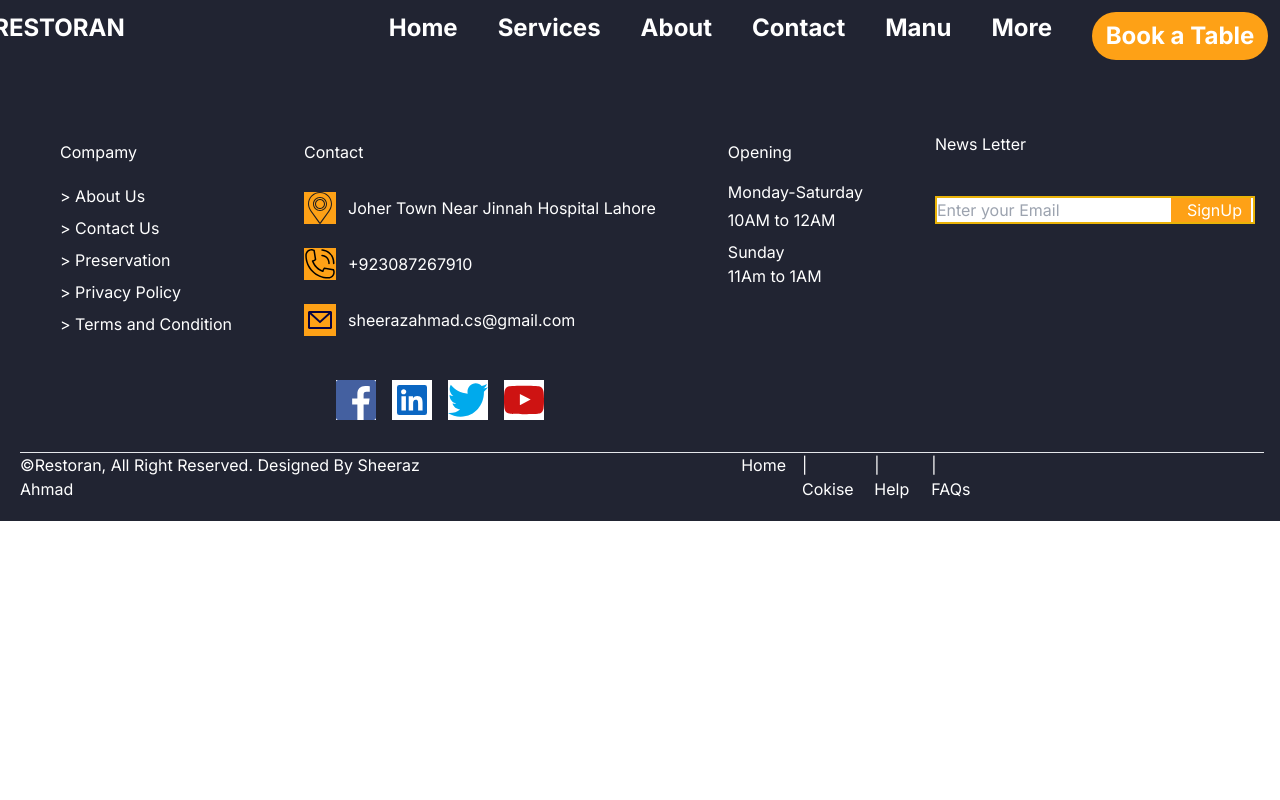
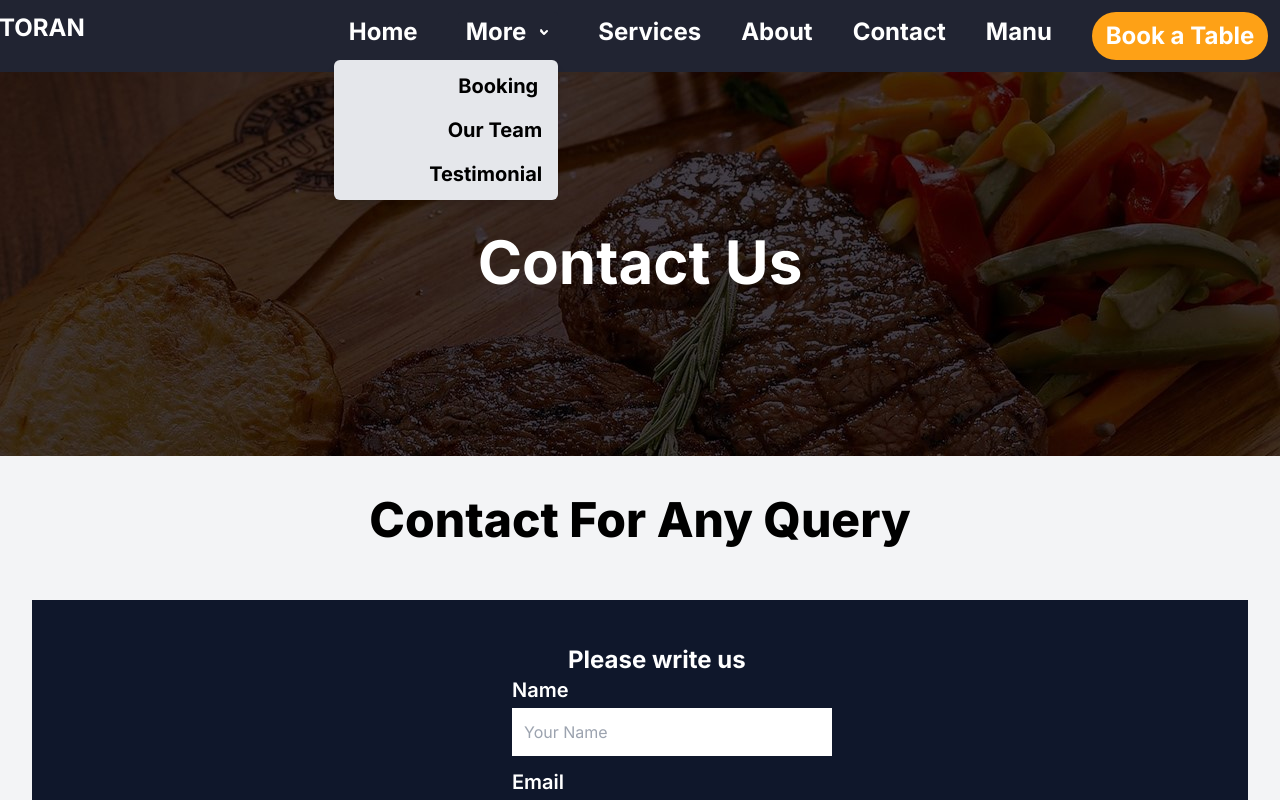
Before and after one commit to Sheeraz786955/restoran, a Next.js app: page /contact in a window 1280 px wide. Both pictures are taken after a click on the button "More". Shown: the top 800 px of the page. Built offline with nearby package versions, Linux system fonts and the light colour scheme.

Commit message:
addition some functions

```diff
--- a/src/app/about/page.tsx
+++ b/src/app/about/page.tsx
@@ -4,7 +4,7 @@ import Chefs from "../components/Chefs"
 export default function About(){
     return <div className="about bg-gray-100 ">
     <div className="container max-w-full" style={{ backgroundImage: "url('images/bg-hero.jpg')" }}>
-        <div className="maim bg-transparent backdrop-brightness-50 backdrop-blur-sm h-96 w-full">
+        <div className="maim bg-transparent h-96 w-full">
         <div className="pt-40"><h1 className="font-bold text-white md:text-6xl text-5xl text-center">About Us</h1></div>
         </div>
 
--- a/src/app/booking/page.tsx
+++ b/src/app/booking/page.tsx
@@ -2,7 +2,7 @@ import Reservation from "../components/Reservation"
 export default function Booking() {
     return <div className="about bg-gray-100 ">
         <div className="container max-w-full" style={{ backgroundImage: "url('images/bg-hero.jpg')" }}>
-            <div className="maim bg-transparent backdrop-brightness-50 backdrop-blur-sm h-96 w-full">
+            <div className="maim bg-transparent h-96 w-full">
                 <div className="pt-40"><h1 className="font-bold text-white md:text-6xl text-5xl text-center">Online Booking</h1></div>
             </div>
 
--- /dev/null
+++ b/src/app/components/Buttonmessage.tsx
@@ -0,0 +1,3 @@
+export default function Buttonmessage(){
+    return<button className="bg-[#fea116] hover:bg-orange-400  p-2 w-80 text-white font-bold ">Submit</button>
+}
--- /dev/null
+++ b/src/app/components/Contactus.tsx
@@ -0,0 +1,22 @@
+import Buttonmessage from "./Buttonmessage"
+export default function Contactus(){
+   return<div className="reservation md:px-8 md:py-4 mb-3">
+    <div className="container md:flex h-fit  bg-[#0f172b] ">
+        <div className="right w-full items-center justify-center md:px-72">
+            <form action="" className="p-11 md:pl-48 ">
+                <span className="text-white font-bold text-2xl ml-14 mb-7">Please write us</span><br />
+                <span className="font-semibold text-xl text-white">Name</span><br />
+                <input className="p-3 w-80 mb-3 mt-1" type="text" placeholder="Your Name"/><br/>
+                <span className="font-semibold text-xl text-white">Email</span><br />
+                <input className="p-3 w-80 mb-3 mt-1" type="email" placeholder="Your Email"/><br/>
+                <span className="font-semibold text-xl text-white">Subject</span><br />
+                <input className="p-3 w-80 mb-3 mt-1" type="text" placeholder="Subject"/><br />
+                <span className="font-semibold text-xl text-white">Message</span><br />
+                <textarea className="p-3 w-80 mb-3 mt-1" name="message" placeholder="Message"/><br />
+                <div className=" mt-2"><Buttonmessage/></div>
+            </form>
+        </div>
+    </div>
+   </div>
+
+}
--- a/src/app/components/Header.tsx
+++ b/src/app/components/Header.tsx
@@ -1,6 +1,7 @@
 import Button from "./Button";
 import Dropdown from "./Dropdown";
 import Link from "next/link";
+import More from "./More";
 export default function () {
   return (
     <div className="h-fit">
@@ -16,50 +17,25 @@ export default function () {
         <div className="pr-56 ">
           <a href="">RESTORAN</a>
         </div>
-        <a className="hover:text-[#fea116]" href={""}>
+        <a className="hover:text-[#fea116] pt-1" href={""}>
           Home
         </a>
-        <Link className="hover:text-[#fea116]" href={"service"}>
+        <span className="mb-1">
+          <More/>
+        </span>
+        <Link className="hover:text-[#fea116] pt-1" href={"service"}>
           Services
         </Link>
-        <Link className="hover:text-[#fea116]" href={"about"}>
+        <Link className="hover:text-[#fea116] pt-1" href={"about"}>
           About
         </Link>
-        <Link className="hover:text-[#fea116]" href={"contact"}>
+        <Link className="hover:text-[#fea116] pt-1" href={"contact"}>
           Contact
         </Link>
-        <Link className="hover:text-[#fea116]" href={"manu"}>
+        <Link className="hover:text-[#fea116] pt-1" href={"manu"}>
           Manu
         </Link>
 
-        <div className="relative group">
-          <button className="group-hover:bg-gray-400 hover:text-[#fea116]">
-            More
-          </button>
-          <ul className="hidden absolute z-10 mt-2 space-y-2 bg-gray-200 text-black p-2 shadow-lg group-hover:block">
-            <li>
-              <Link
-                href={"booking"}
-                className="block px-4 py-2 hover:text-[#fea116]"
-              >
-                Booking
-              </Link>
-            </li>
-            <li>
-              <Link
-                href={"our-team"}
-                className="block px-4 py-2 hover:text-[#fea116]"
-              >
-                Our Team
-              </Link>
-            </li>
-            <li>
-              <a href="#" className="block px-4 py-2 hover:text-[#fea116]">
-                Testimonial
-              </a>
-            </li>
-          </ul>
-        </div>
         <div className="w-fit">
           <Button />
         </div>
--- /dev/null
+++ b/src/app/components/More.tsx
@@ -0,0 +1,70 @@
+"use client"
+import React, { use, useState } from 'react';
+
+const More: React.FC = () => {
+  const [isOpen, setIsOpen] = useState(false);
+
+  const toggleDropdown = () => {
+    setIsOpen(!isOpen);
+  };
+
+  return (
+    <div className="relative inline-block text-right">
+      <div>
+        <button
+          type="button"
+          onClick={toggleDropdown}
+          className="bg-[#212432] hover:text-[#fea116] text-white font-bold py-1 px-2 rounded inline-flex items-center"
+        >
+          <span>More</span>
+          <svg
+            className="-mr-1 ml-2 h-5 w-5"
+            xmlns="http://www.w3.org/2000/svg"
+            viewBox="0 0 20 20"
+            fill="currentColor"
+          >
+            <path
+              fillRule="evenodd"
+              d="M6.293 7.293a1 1 0 011.414 0L10 10.586l2.293-2.293a1 1 0 111.414 1.414l-3 3a1 1 0 01-1.414 0l-3-3a1 1 0 010-1.414z"
+              clipRule="evenodd"
+            />
+          </svg>
+        </button>
+      </div>
+      {isOpen && (
+        <div className="origin-top-right absolute right-0 mt-2 w-56 rounded-md shadow-lg bg-gray-200 ring-black ring-opacity-5 focus:outline-none overflow-hidden">
+          <div
+            className="py-1"
+            role="menu"
+            aria-orientation="vertical"
+            aria-labelledby="options-menu"
+          >
+            <a
+              href="#"
+              className="block px-4 py-2 pr-5 font-bold text-xl justify-start text-black hover:text-[#fea116]"
+              role="menuitem"
+            >
+              Booking
+            </a>
+            <a
+              href="#"
+              className="block px-4 py-2 font-bold text-xl text-black hover:text-[#fea116]"
+              role="menuitem"
+            >
+             Our Team
+            </a>
+            <a
+              href="#"
+              className="block px-4 py-2 font-bold text-xl justify-start text-black hover:text-[#fea116]"
+              role="menuitem"
+            >
+              Testimonial
+            </a>
+          </div>
+        </div>
+      )}
+    </div>
+  );
+};
+
+export default More;
--- a/src/app/contact/page.tsx
+++ b/src/app/contact/page.tsx
@@ -1,4 +1,14 @@
-import Header from "../components/Header"
+import Contactus from "../components/Contactus"
 export default function Contact(){
-    return <div></div>
+    return  <div className="about bg-gray-100 ">
+    <div className="container max-w-full" style={{ backgroundImage: "url('images/bg-hero.jpg')" }}>
+        <div className="maim bg-transparent  h-96 w-full">
+        <div className="pt-40"><h1 className="font-bold text-white md:text-6xl text-5xl text-center">Contact Us</h1></div>
+        </div>
+
+    </div>
+
+    <div className='my-10'><h1 className='font-extrabold text-4xl text-center md:text-5xl'>Contact For Any Query</h1></div>
+     <Contactus/>
+    </div>
 }
--- a/src/app/our-team/page.tsx
+++ b/src/app/our-team/page.tsx
@@ -3,7 +3,7 @@ import Chefs from "../components/Chefs"
 export default function Ourteam(){
     return <div className="about bg-gray-100 ">
     <div className="container max-w-full" style={{ backgroundImage: "url('images/bg-hero.jpg')" }}>
-        <div className="maim bg-transparent backdrop-brightness-50 backdrop-blur-sm h-96 w-full">
+        <div className="maim bg-transparent  h-96 w-full">
         <div className="pt-40"><h1 className="font-bold text-white md:text-6xl text-5xl text-center">Our Team</h1></div>
         </div>
 
--- a/src/app/service/page.tsx
+++ b/src/app/service/page.tsx
@@ -3,7 +3,7 @@ import Servicebox2 from "../components/Servicebox2"
 export default function Services(){
     return <div className="about bg-gray-100 ">
     <div className="container max-w-full" style={{ backgroundImage: "url('images/bg-hero.jpg')" }}>
-        <div className="maim bg-transparent backdrop-brightness-50 backdrop-blur-sm h-96 w-full">
+        <div className="maim bg-transparent h-96 w-full">
         <div className="pt-40"><h1 className="font-bold text-white md:text-6xl text-5xl text-center">Services</h1></div>
         </div>
 
```
Also changed, not shown: src/app/components/Dropdown.tsx (+21 -13 lines).
